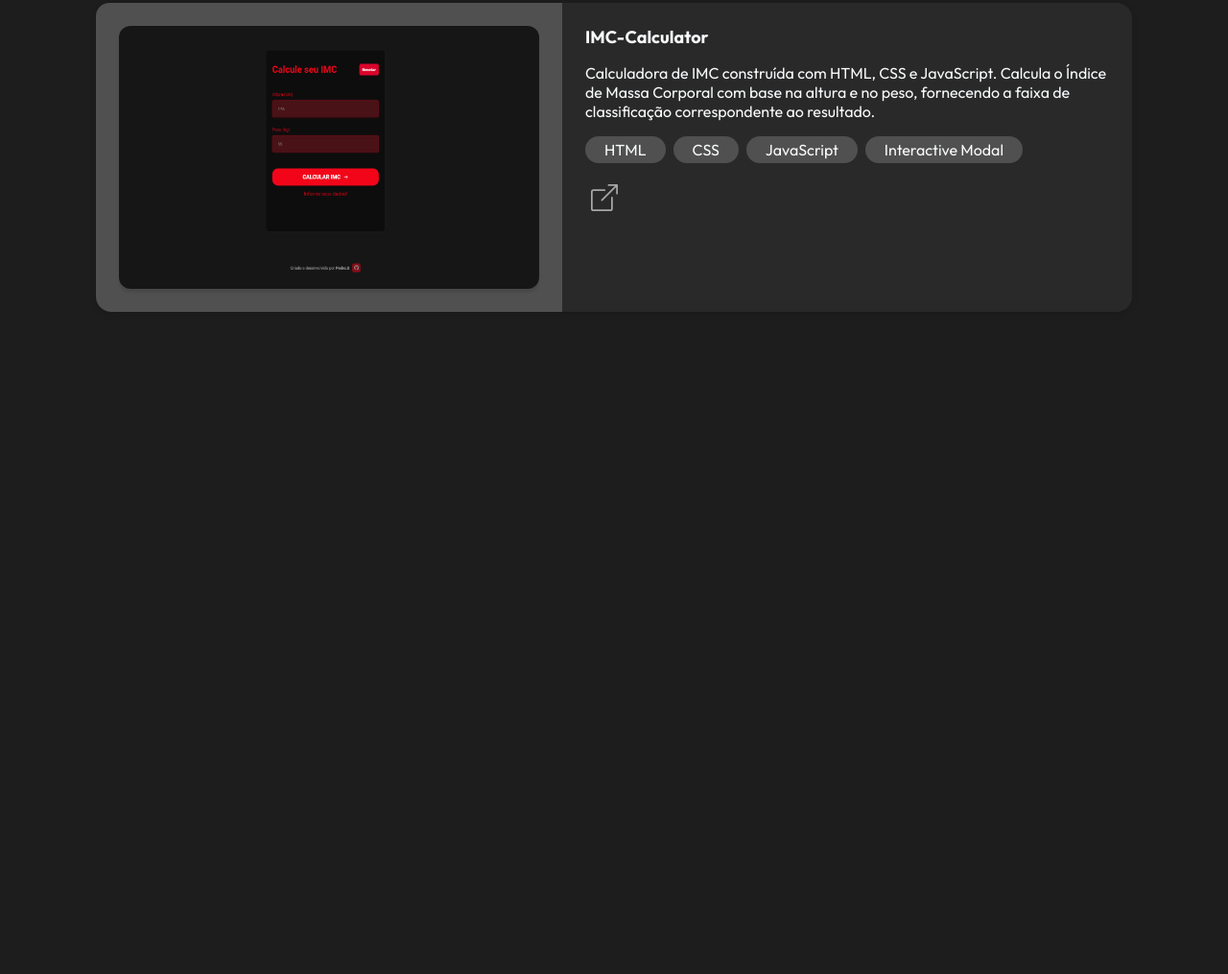
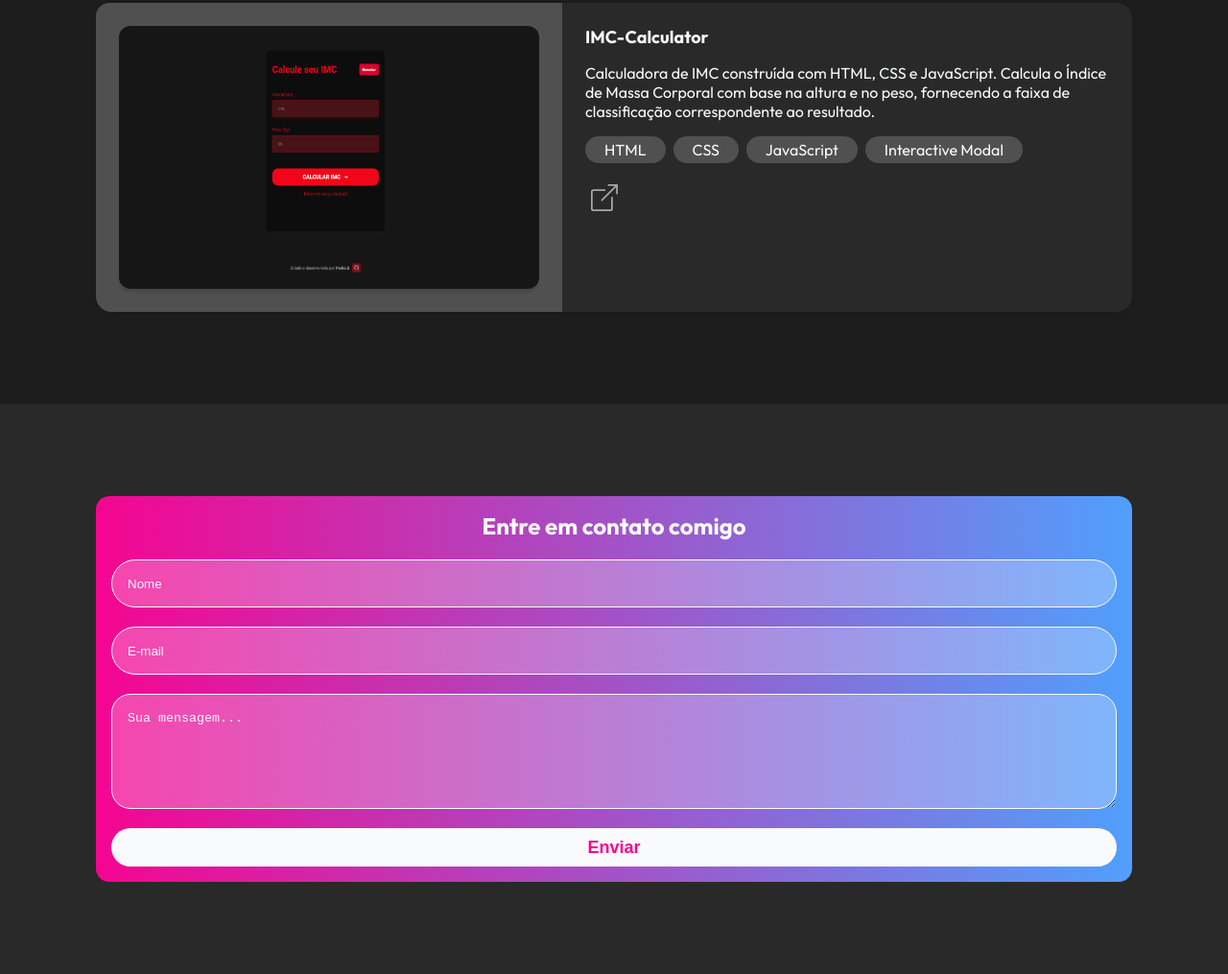
Before and after one commit to silvapedrodev/portfolio, a plain HTML site: page index.html in a window 1280 px wide. Shown: the part 3800-4815 px from the top of the page at 96% size. Before the commit the page ends 4221 px from the top, so only its background shows below. Drawn offline with Linux system fonts and the light colour scheme.

Commit message:
create form

```diff
--- a/css/style.css
+++ b/css/style.css
@@ -26,6 +26,7 @@
   --available-circle: #84cc16;
 
   --header-work: #505050;
+  --txt-color-form: #f9fafb;
 }
 
 /* ----- Definições de estilo para o modo claro (white-mode) ---- */
@@ -650,7 +651,75 @@ section {
 }
 
 .content-work svg:hover {
+  opacity: 1;
   fill: var(--gradient-color01);
   transform: scale(1.2);
   transition: 300ms;
 }
+
+/* ------ Contact page --------  */
+#contact {
+  background-color: var(--third-color);
+}
+
+.contact-form {
+  background: linear-gradient(90deg, var(--gradient-color01) 0%, var(--gradient-color02) 100%);
+
+  padding: 1.6rem;
+  border-radius: 1.4rem;
+}
+
+form {
+  font-weight: 300;
+  color: var(--txt-color-form);
+
+  display: flex;
+  flex-direction: column;
+  gap: 2rem;
+}
+
+form h1 {
+  text-align: center;
+}
+
+form div {
+  display: flex;
+  flex-direction: column;
+  align-items: center;
+}
+
+form input, textarea {
+  font-weight: 500;
+  line-height: 1.8rem;
+  color: var(--txt-color-form);
+  width: 100%;
+  height: 5rem;
+  background-color: rgba(255, 255, 255, 0.250);
+  border: none;
+
+  padding: 1.6rem;
+  border: 1px solid var(--txt-color-form);
+  border-radius: 9rem;
+}
+
+form input::placeholder, textarea::placeholder {
+  font-weight: 500;
+  color: var(--txt-color-form);
+}
+
+textarea {
+  height: 120px;
+  border-radius: 2rem;
+}
+
+/* --- botão submit ---  */
+button[type="submit"] {
+  font-size: 1.8rem;
+  font-weight: bold;
+  color: var(--gradient-color01);
+  background-color: var(--txt-color-form);
+  height: 4rem;
+  border: none;
+
+  border-radius: 999rem;
+}
--- a/index.html
+++ b/index.html
@@ -472,6 +472,27 @@
       </div>
     </section>
 
+    <section id="contact">
+      <div class="contact-form">
+        <form action="#">
+          <h1>Entre em contato comigo</h1>
+
+          <div>
+            <input type="text" id="name" name="name" placeholder="Nome" maxlength="50" required>
+          </div>
+
+          <div>
+            <input type="email" id="email" name="email" placeholder="E-mail" required>
+          </div>
+
+          <div>
+            <textarea id="message" name="message" placeholder="Sua mensagem..." maxlength="300" required></textarea>
+          </div>
+          <button type="submit">Enviar</button>
+        </form>
+      </div>
+    </section>
+
   </main>
 
   <script src="./js/main.js" type="module"></script>
```
